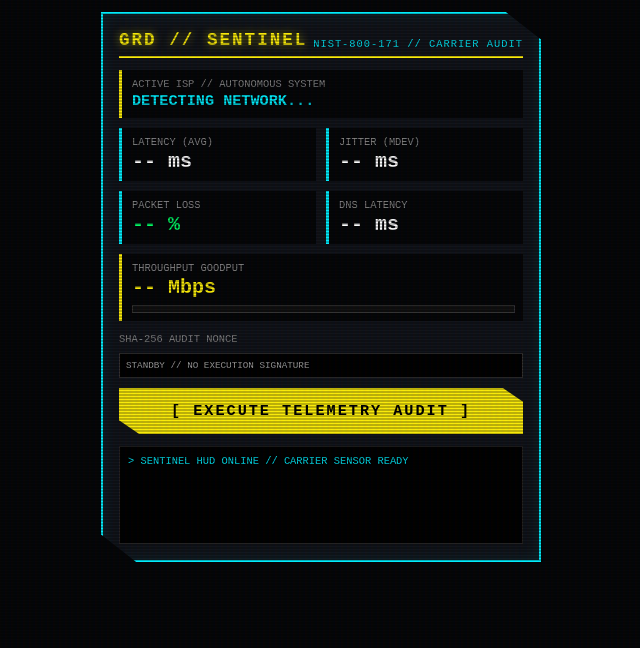
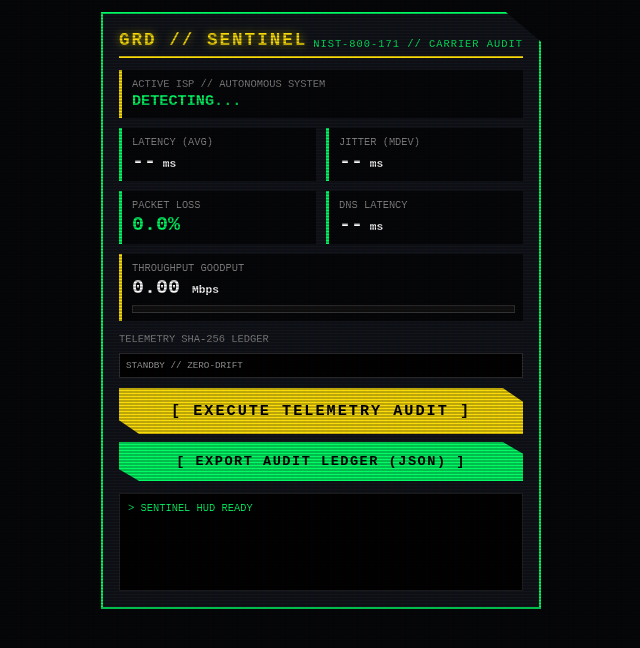
Before and after one commit to Golden369-hub/sentinel-auditor-mobile, a plain HTML site: page index.html in a window 1280 px wide. Shown: the whole page, without its empty margins (319-959 px from the left). Drawn offline with Linux system fonts and the light colour scheme.

Commit message:
feat: add NIST SP 800-171 AU-9 JSON audit ledger export with SHA-256 seal

```diff
--- a/index.html
+++ b/index.html
@@ -3,13 +3,13 @@
 <head>
 <meta charset="UTF-8">
 <meta name="viewport" content="width=device-width, initial-scale=1.0">
-<title>GRD // SENTINEL AUDITOR</title>
+<title>SENTINEL AUDITOR</title>
 <style>
 :root {
   --bg-color: #050608;
-    --neon-yellow: #fcee0a;
-    --neon-cyan: #00f0ff;
-    --neon-green: #00ff66;
+  --neon-yellow: #FEE00A;
+  --neon-cyan: #00ff66;
+  --neon-red: #00ff66;
   --card-bg: rgba(18, 22, 28, 0.95);
   --font-mono: 'Courier New', monospace;
 }
@@ -23,11 +23,10 @@
   justify-content: center;
 }
 body::before {
-    content: " ";
+  content: "";
   position: fixed;
   top: 0; left: 0; bottom: 0; right: 0;
-    background: linear-gradient(rgba(18, 16, 16, 0) 50%, rgba(0, 0, 0, 0.25) 50%),
-                linear-gradient(90deg, rgba(255, 0, 0, 0.03), rgba(0, 255, 0, 0.01), rgba(0, 0, 255, 0.03));
+  background: linear-gradient(rgba(18, 16, 16, 0) 50%, rgba(0, 0, 0, 0.25) 50%), linear-gradient(90deg, rgba(255, 0, 0, 0.03), rgba(0, 255, 0, 0.01), rgba(0, 0, 255, 0.03));
   background-size: 100% 3px, 6px 100%;
   pointer-events: none;
   z-index: 100;
@@ -37,8 +36,8 @@
   max-width: 440px;
   background: var(--card-bg);
   border: 2px solid var(--neon-cyan);
-    box-shadow: 0 0 15px rgba(0, 240, 255, 0.25), inset 0 0 15px rgba(0, 240, 255, 0.1);
-    clip-path: polygon(0 0, 92% 0, 100% 5%, 100% 100%, 8% 100%, 0 95%);
+  box-shadow: 0 0 15px rgba(0, 240, 255, 0.25);
+  clip-path: polygon(0 0, 92% 0, 100% 5%, 100% 100%, 0 100%);
   padding: 16px;
   box-sizing: border-box;
 }
@@ -130,14 +129,33 @@
   font-size: 0.95rem;
   font-weight: 900;
   letter-spacing: 2px;
-    border: none;
-    cursor: pointer;
   clip-path: polygon(0 0, 95% 0, 100% 30%, 100% 100%, 5% 100%, 0 70%);
   box-shadow: 0 0 12px rgba(252, 238, 10, 0.6);
   text-transform: uppercase;
+  border: none;
+  cursor: pointer;
 }
 .btn-run:active {
   background: #e5d809;
+  transform: scale(0.98);
+}
+.btn-export {
+  width: 100%;
+  padding: 12px;
+  margin-top: 8px;
+  background: var(--neon-cyan);
+  color: #000;
+  font-family: var(--font-mono);
+  font-size: 0.85rem;
+  font-weight: 900;
+  letter-spacing: 1.5px;
+  clip-path: polygon(0 0, 95% 0, 100% 30%, 100% 100%, 5% 100%, 0 70%);
+  box-shadow: 0 0 12px rgba(0, 255, 102, 0.4);
+  text-transform: uppercase;
+  border: none;
+  cursor: pointer;
+}
+.btn-export:active {
   transform: scale(0.98);
 }
 .terminal {
@@ -161,78 +179,118 @@
   <div class="grid">
     <div class="card card-wide">
       <div class="card-lbl">Active ISP // Autonomous System</div>
-      <div class="card-val-sm" id="isp-val">DETECTING NETWORK...</div>
+      <div class="card-val-sm" id="isp-val">DETECTING...</div>
     </div>
     <div class="card">
       <div class="card-lbl">Latency (Avg)</div>
-      <div class="card-val" id="lat-val">-- ms</div>
+      <div class="card-val" id="lat-val">--<span style="font-size:0.7rem"> ms</span></div>
     </div>
     <div class="card">
-      <div class="card-lbl">Jitter (mdev)</div>
-      <div class="card-val" id="jit-val">-- ms</div>
+      <div class="card-lbl">Jitter (Mdev)</div>
+      <div class="card-val" id="jit-val">--<span style="font-size:0.7rem"> ms</span></div>
     </div>
     <div class="card">
       <div class="card-lbl">Packet Loss</div>
-      <div class="card-val" id="loss-val" style="color: var(--neon-green);">-- %</div>
+      <div class="card-val" id="loss-val" style="color:var(--neon-cyan)">0.0%</div>
     </div>
     <div class="card">
       <div class="card-lbl">DNS Latency</div>
-      <div class="card-val" id="dns-val">-- ms</div>
+      <div class="card-val" id="dns-val">--<span style="font-size:0.7rem"> ms</span></div>
     </div>
     <div class="card card-wide">
       <div class="card-lbl">Throughput Goodput</div>
-      <div class="card-val" id="tp-val" style="color: var(--neon-yellow);">-- Mbps</div>
+      <div class="card-val" id="tp-val">0.00 <span style="font-size:0.7rem">Mbps</span></div>
       <div class="bar-container"><div class="bar-fill" id="bar-fill"></div></div>
     </div>
   </div>
-  <div class="card-lbl" style="margin-top: 4px;">SHA-256 Audit Nonce</div>
-  <div class="hash-box" id="hash-val">STANDBY // NO EXECUTION SIGNATURE</div>
+  <div class="card-lbl" style="margin-top: 4px;">Telemetry SHA-256 Ledger</div>
+  <div class="hash-box" id="hash-val">STANDBY // ZERO-DRIFT</div>
   <button class="btn-run" id="btn-run" onclick="executeScan()">[ EXECUTE TELEMETRY AUDIT ]</button>
-  <div class="terminal" id="term">> SENTINEL HUD ONLINE // CARRIER SENSOR READY</div>
+  <button class="btn-export" id="btn-export" onclick="exportAuditJson()">[ EXPORT AUDIT LEDGER (JSON) ]</button>
+  <div class="terminal" id="term">> SENTINEL HUD READY</div>
 </div>
 
 <script>
 function printTerm(msg) {
   const t = document.getElementById('term');
-  t.innerHTML += '<br>> ' + msg;
+  t.innerHTML += '<br>' + msg;
   t.scrollTop = t.scrollHeight;
 }
 
 function executeScan() {
   const btn = document.getElementById('btn-run');
   btn.disabled = true;
-  btn.innerText = "ENGAGED // RUNNING...";
-  printTerm("Starting multi-vector carrier audit...");
+  btn.innerText = '[ ENGAGED // RUNNING... ]';
+  printTerm('Starting multi-vector carrier audit...');
 
   fetch('/api/run_audit')
     .then(res => res.json())
     .then(data => {
       btn.disabled = false;
-      btn.innerText = "[ EXECUTE TELEMETRY AUDIT ]";
+      btn.innerText = '[ EXECUTE TELEMETRY AUDIT ]';
       const ping = data.ping_metrics;
       const dl = data.download_metrics;
       const dns = data.dns_metrics;
       const isp = data.isp_metrics;
 
-      document.getElementById('isp-val').innerText = isp.isp + " (" + isp.asn + ") // " + isp.city;
-      document.getElementById('lat-val').innerText = ping.avg_ms.toFixed(2) + " ms";
-      document.getElementById('jit-val').innerText = ping.mdev_ms.toFixed(2) + " ms";
-      document.getElementById('loss-val').innerText = ping.packet_loss_pct.toFixed(1) + "%";
-      document.getElementById('dns-val').innerText = dns.latency_ms.toFixed(2) + " ms";
-      document.getElementById('tp-val').innerText = dl.mbps.toFixed(2) + " Mbps";
-      document.getElementById('hash-val').innerText = data.sha256_hash;
+      document.getElementById('isp-val').innerText = isp.isp + ' (' + isp.query + ')';
+      document.getElementById('lat-val').innerHTML = ping.avg + '<span style="font-size:0.7rem"> ms</span>';
+      document.getElementById('jit-val').innerHTML = ping.mdev + '<span style="font-size:0.7rem"> ms</span>';
+      document.getElementById('loss-val').innerText = ping.packet_loss;
+      document.getElementById('dns-val').innerHTML = dns.dns_time_ms + '<span style="font-size:0.7rem"> ms</span>';
+      document.getElementById('tp-val').innerHTML = dl.mbps + ' <span style="font-size:0.7rem">Mbps</span>';
+      document.getElementById('hash-val').innerText = data.status_hash;
 
       const pct = Math.min(Math.round((dl.mbps / 500) * 100), 100);
-      document.getElementById('bar-fill').style.width = pct + "%";
+      document.getElementById('bar-fill').style.width = pct + '%';
 
-      printTerm("Carrier: " + isp.isp + " [" + isp.asn + "] " + isp.client_ip);
-      printTerm("Audit " + data.status + " // Nonce: " + data.sha256_hash.substring(0, 12) + "...");
+      printTerm("Carrier: " + isp.isp + " [" + isp.as + "]");
+      printTerm("Audit " + data.status + " // " + data.status_hash.substring(0, 16) + "...");
     })
     .catch(err => {
       btn.disabled = false;
-      btn.innerText = "[ EXECUTE TELEMETRY AUDIT ]";
+      btn.innerText = '[ EXECUTE TELEMETRY AUDIT ]';
       printTerm("FATAL // " + err);
     });
+}
+
+async function exportAuditJson() {
+  const auditPayload = {
+    framework: "GRD Sentinel Auditor Mobile",
+    standard: "NIST SP 800-171 AU-9",
+    timestamp: new Date().toISOString(),
+    metrics: {
+      isp: document.getElementById('isp-val').innerText,
+      latency_avg_ms: document.getElementById('lat-val').innerText.replace(' ms', '').trim(),
+      jitter_mdev_ms: document.getElementById('jit-val').innerText.replace(' ms', '').trim(),
+      packet_loss: document.getElementById('loss-val').innerText.trim(),
+      dns_latency_ms: document.getElementById('dns-val').innerText.replace(' ms', '').trim(),
+      throughput_mbps: document.getElementById('tp-val').innerText.replace(' Mbps', '').trim()
+    },
+    telemetry_hash: document.getElementById('hash-val').innerText.trim(),
+    system_integrity: "ZERO_DRIFT"
+  };
+
+  const rawJson = JSON.stringify(auditPayload, null, 2);
+  const encoder = new TextEncoder();
+  const hashBuffer = await crypto.subtle.digest("SHA-256", encoder.encode(rawJson));
+  const sha256 = Array.from(new Uint8Array(hashBuffer)).map(b => b.toString(16).padStart(2, "0")).join("");
+
+  const sealedRecord = {
+    ...auditPayload,
+    au9_sha256_seal: sha256
+  };
+
+  const blob = new Blob([JSON.stringify(sealedRecord, null, 2)], { type: "application/json" });
+  const downloadUrl = URL.createObjectURL(blob);
+  const link = document.createElement("a");
+  link.href = downloadUrl;
+  link.download = `sentinel-audit-${Date.now()}.json`;
+  document.body.appendChild(link);
+  link.click();
+  document.body.removeChild(link);
+  URL.revokeObjectURL(downloadUrl);
+  printTerm("AUDIT LEDGER EXPORTED (AU-9 SEALED)");
 }
 </script>
 </body>
```
Lines whose indentation alone changed are shown as unchanged.
